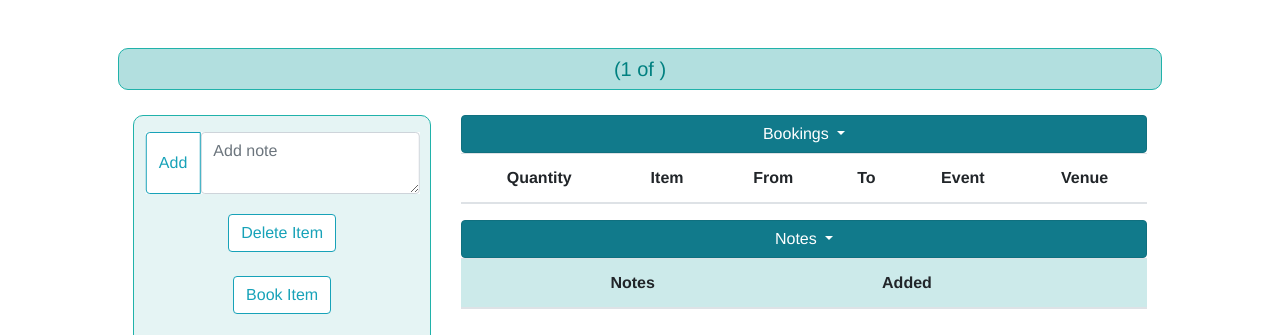
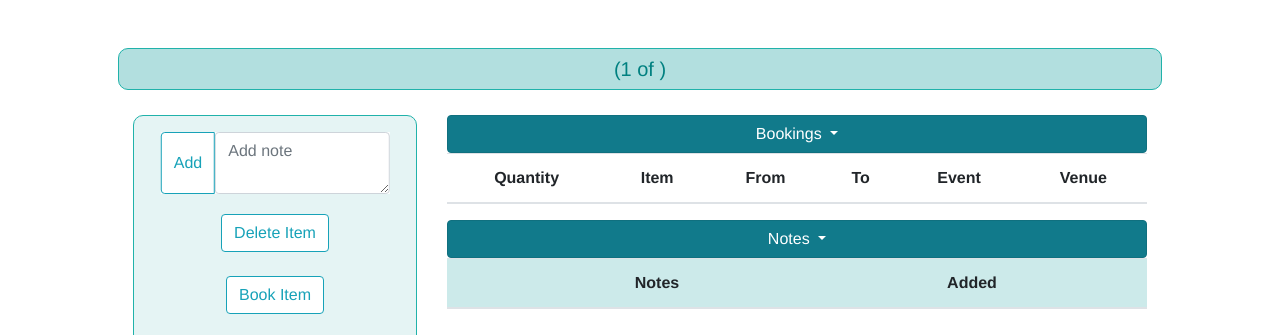
Before and after one commit to Kazbags/kit, a Python web app: template templates/asset.html in a window 1280 px wide. Shown: the part 76-411 px from the top of the page. Run offline with Jinja, Linux system fonts and the light colour scheme; the template is opened without the code that fills it, so the values that code supplies are empty; some libraries are stand-ins or nearby versions.

Commit message:
pushing to heroku

```diff
--- a/templates/asset.html
+++ b/templates/asset.html
@@ -36,7 +36,7 @@ $(document).ready(function(){
     <div class="mt-3 mb-2 input-group">
       <div class="input-group-prepend mb-1">
         <button class="btn btn-outline-info" type="submit">Add</button>
-<textarea class="form-control" rows="2" autocomplete="off" name="note" spellcheck="true" placeholder="Add note" type="text" text-align="center"></textarea>
+<textarea class="form-control" rows="2" autocomplete="off" name="note" spellcheck="true" placeholder="Add note" type="text" style="width:175px" text-align="center"></textarea>
 </div>
 </div>
 </form>
@@ -174,13 +174,13 @@ $(document).ready(function(){
               Notes
             </a>
 
-    <table  class="table table-striped tablemobile" id="notetext">
+    <table  class="table table-striped tablemobile" style="width:700px"id="notetext">
             <thead style="background-color:rgba(0, 150, 150, 0.2)">
                 <tr>
                     <th hidden>id</th>
-                    <th style="width: 50%">Notes</th>
+                    <th style="width: 60%">Notes</th>
                     <th style="width: 30%">Added</th>
-                    <th style="width: 20%"></th>
+                    <th style="width: 10%"></th>
                 </tr>
             </thead>
             <tbody>
```
